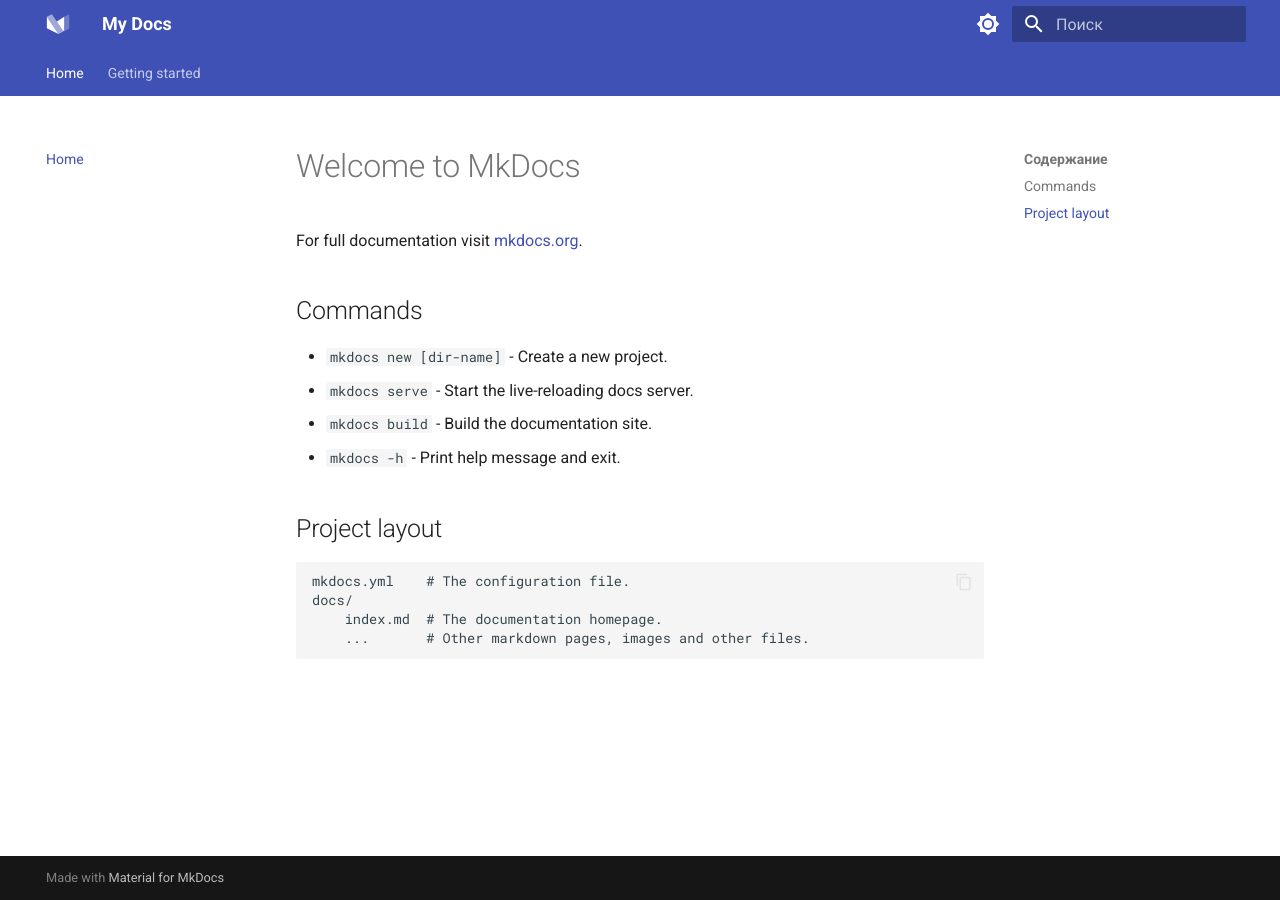
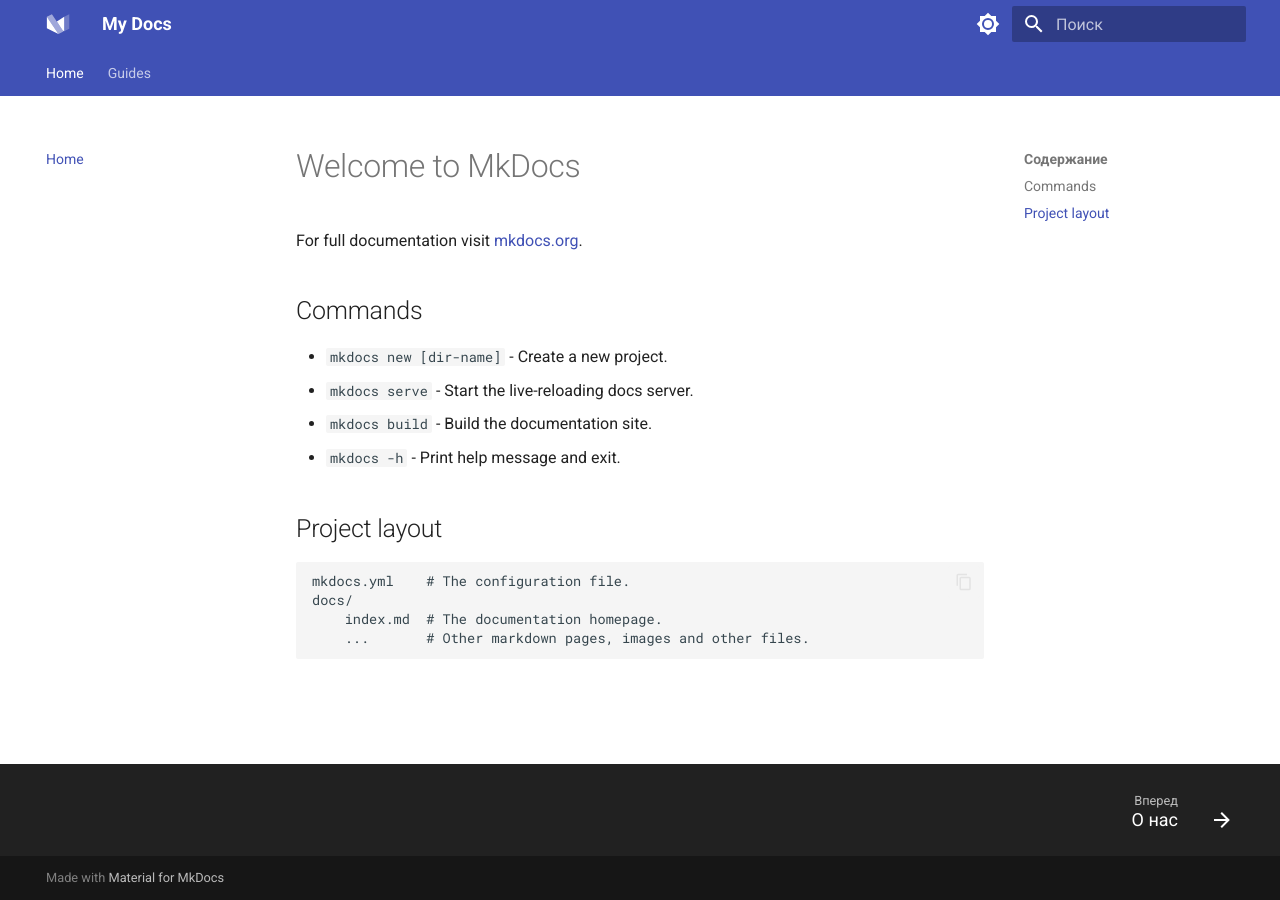
Before and after one commit to 1Bitlog-organization/BitDocs, an MkDocs documentation site: the page built from docs/index.md, in a window 1280 px wide. Built offline with MkDocs 1.6.1 and Material for MkDocs 9.7.7, drawn with Linux system fonts in a browser that asks for light colours.

Commit message:
Update mkdocs.yml

```diff
--- a/mkdocs.yml
+++ b/mkdocs.yml
@@ -50,8 +50,8 @@
 # Page tree
 nav:
   - Home: index.md
-  - Getting started:
-    - Installation: getting-started.md
+  - Guides:
+    - О нас: guides/about.md
     - Creating your site: creating-your-site.md
     - Publishing your site: publishing-your-site.md
     - Customization: customization.md
```
